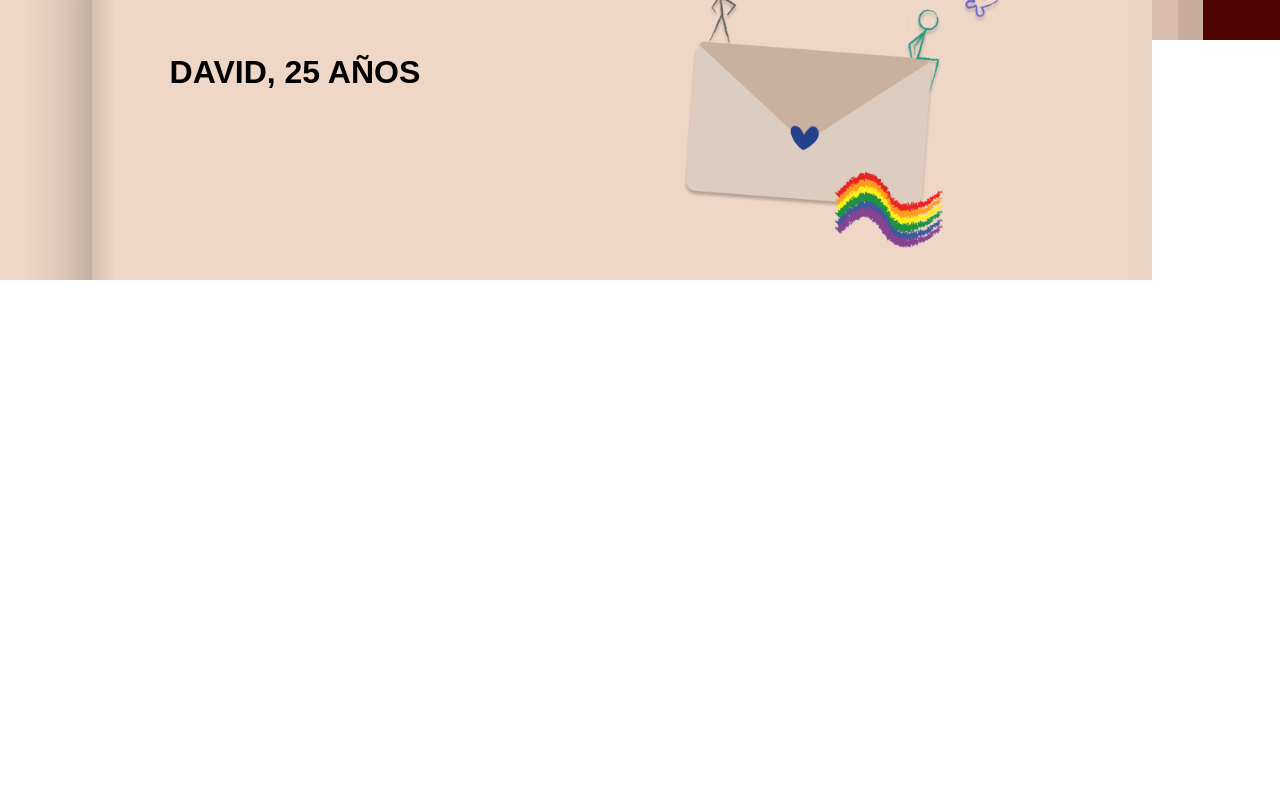
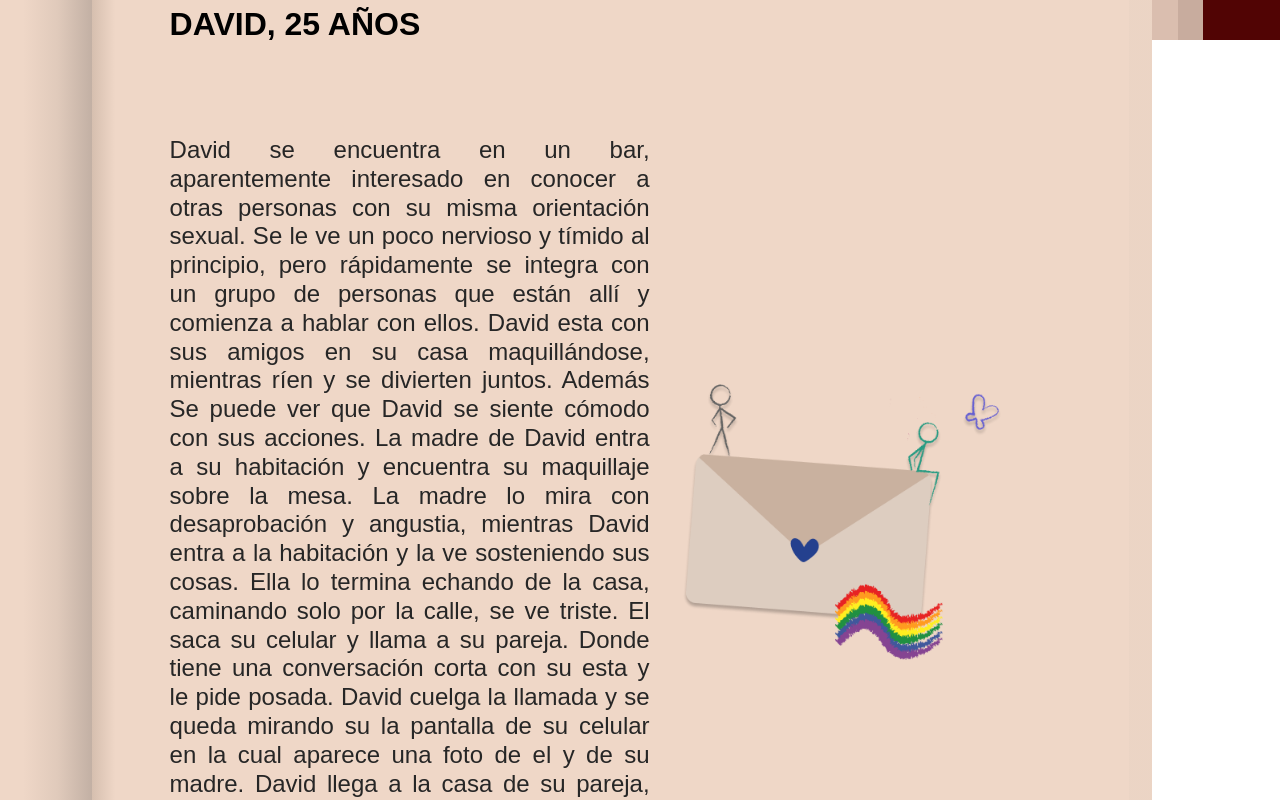
Before and after one commit to juaazn/iris, a Next.js app: page /historias/david in a window 1280 px wide. Shown: the part 760-1560 px from the top of the page. Before the commit the page ends 1040 px from the top, so only its background shows below. Built offline with nearby package versions, Linux system fonts and the light colour scheme; a web font is replaced by a local one.

Commit message:
Link added in button for podcast

```diff
--- a/src/app/historias/david/page.jsx
+++ b/src/app/historias/david/page.jsx
@@ -1,12 +1,21 @@
 import LayoutContent from '@/components/LayoutContent'
 import CardInfoUser from '@/components/CardInfoUser'
 import Title from '@/components/Title'
+import VideoDraw from '@/components/VideoDraw'
 
 export default function David () {
   return (
     <LayoutContent imgBackground='flores-background-david'>
       <Title seeText={false} title='DAVID, 25 AÑOS' imgName='image-user'/>
-      <CardInfoUser name='DAVID, 25 AÑOS' butt={false} imgName='img-carta-david'/>
+      <CardInfoUser
+      name='DAVID, 25 AÑOS'
+      butt={false}
+      imgName='img-carta-david'
+      texto='David se encuentra en un bar, aparentemente interesado en conocer a otras personas con su misma orientación sexual. Se le ve un poco nervioso y tímido al principio, pero rápidamente se integra con un grupo de personas que están allí y comienza a hablar con ellos. David esta con sus amigos en su casa maquillándose, mientras ríen y se divierten juntos. Además Se puede ver que David se siente cómodo con sus acciones. La madre de David entra a su habitación y encuentra su maquillaje sobre la mesa. La madre lo mira con desaprobación y angustia, mientras David entra a la habitación y la ve sosteniendo sus cosas. Ella lo termina echando de la casa, caminando solo por la calle, se ve triste.
+      El saca su celular y llama a su pareja.
+      Donde tiene una conversación corta con su esta y le pide posada.
+      David cuelga la llamada y se queda mirando su la pantalla de su celular en la cual aparece una foto de el y de su madre. David llega a la casa de su pareja, se detiene frente a la puerta y toca el timbre. Al abrir la puerta, David se encuentra con todos sus amigos reunidos en la sala, quienes lo reciben con abrazos y palabras de apoyo, los amigos de David le brindan su apoyo. se ve a David sentado a la mesa mientras sus amigos le sirven comida caliente y lo animan a comer para que se sienta mejor.'/>
+      <VideoDraw name='David' urlIframe='https://video.eko.com/preview/zggEGB?url=%2F%2Fstage.eko.com%2Fprojects%2FMQXBNN%2F4e349c10-e321-11ed-aab4-2d37f15e6c69%2Farchive%2Fpreview%2F1682399877655%2Fembed.html&APIVersion=4.0.0&autoplay=true'/>
     </LayoutContent>
   )
 }
```
